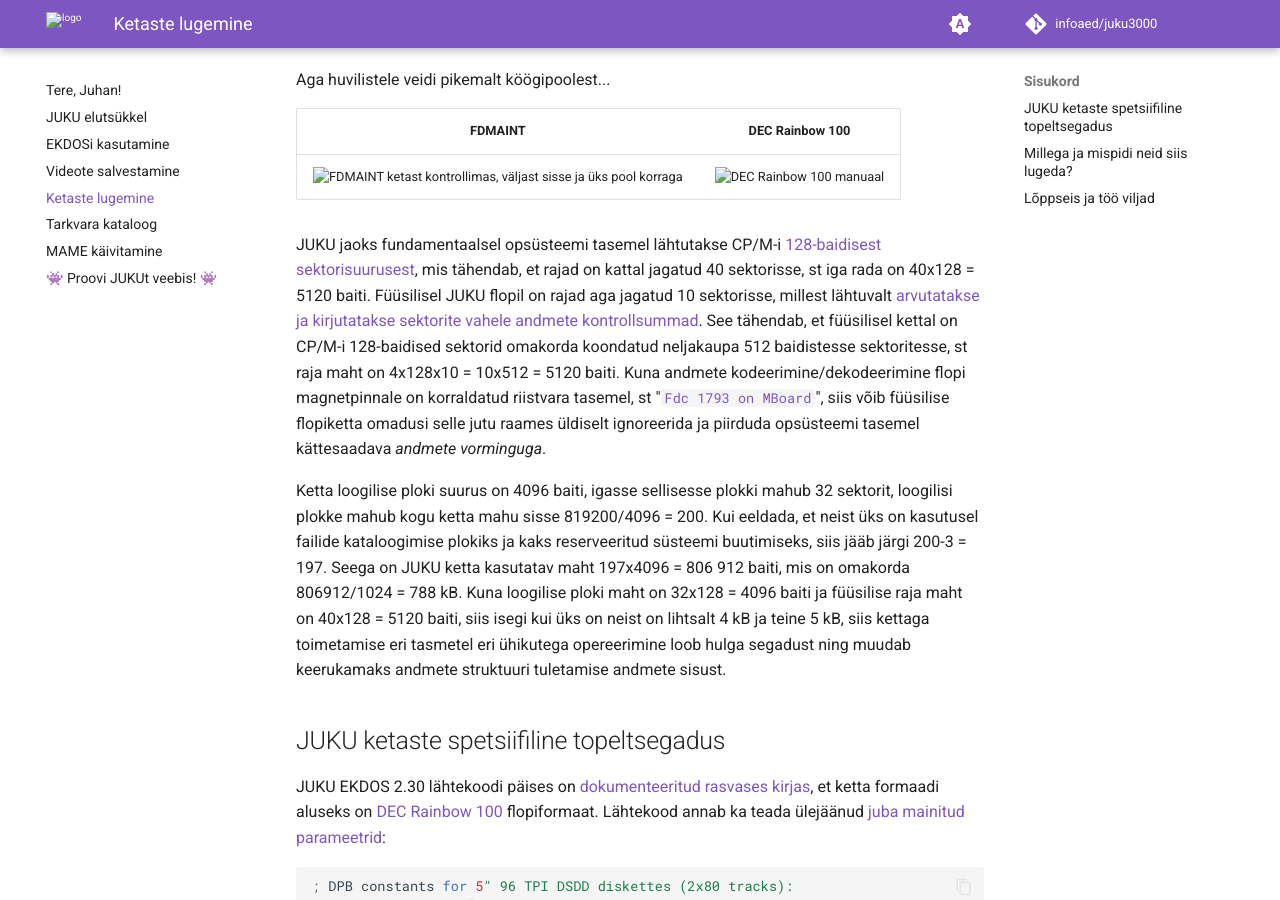
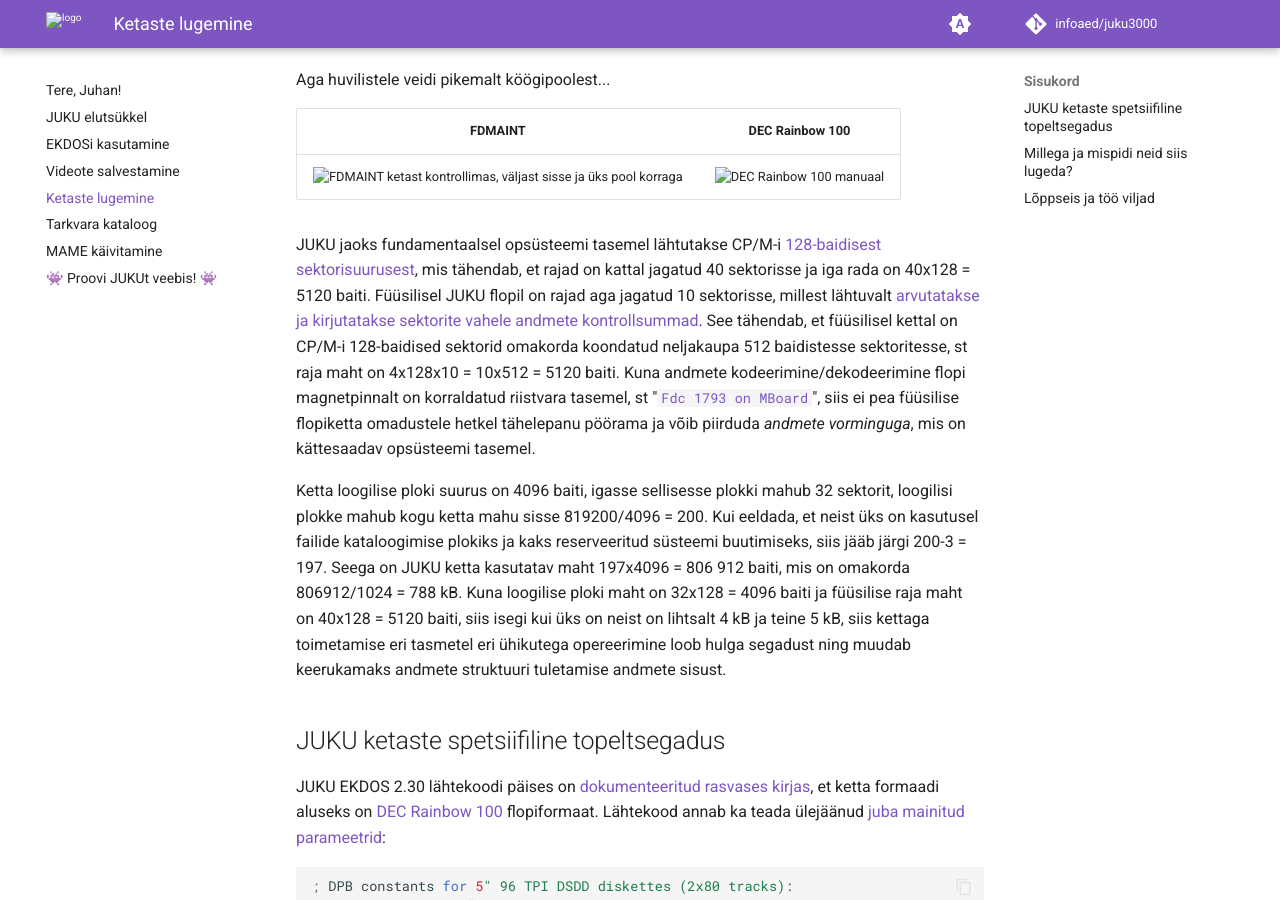
Before and after one commit to infoaed/juku3000, an MkDocs documentation site: the page built from docs/kettad.md, in a window 1280 px wide and 900 px high, scrolled down 425 px. Built offline with MkDocs 1.6.1 and Material for MkDocs 9.7.7, drawn with Linux system fonts in a browser that asks for light colours; comment, search, counter and statistics services are not loaded.

Commit message:
Update kettad.md

```diff
--- a/docs/kettad.md
+++ b/docs/kettad.md
@@ -13,7 +13,7 @@ FDMAINT             |  DEC Rainbow 100
 :-------------------------:|:-------------------------:
 ![FDMAINT ketast kontrollimas, väljast sisse ja üks pool korraga](/images/disk5.png)  |  ![DEC Rainbow 100 manuaal](/images/rainbow-logo.png)
 
-JUKU jaoks fundamentaalsel opsüsteemi tasemel lähtutakse CP/M-i [128-baidisest sektorisuurusest](https://en.wikipedia.org/wiki/CP/M#Basic_Input_Output_System), mis tähendab, et rajad on kattal jagatud 40 sektorisse, st iga rada on 40x128 = 5120 baiti. Füüsilisel JUKU flopil on rajad aga jagatud 10 sektorisse, millest lähtuvalt [arvutatakse ja kirjutatakse sektorite vahele andmete kontrollsummad](https://en.wikipedia.org/wiki/Modified_frequency_modulation#MFM_coding). See tähendab, et füüsilisel kettal on CP/M-i 128-baidised sektorid omakorda koondatud neljakaupa 512 baidistesse sektoritesse, st raja maht on 4x128x10 = 10x512 = 5120 baiti. Kuna andmete kodeerimine/dekodeerimine flopi magnetpinnale on korraldatud riistvara tasemel, st "[`Fdc 1793 on MBoard`](https://en.wikipedia.org/wiki/Western_Digital_FD1771)", siis võib füüsilise flopiketta omadusi selle jutu raames üldiselt ignoreerida ja piirduda opsüsteemi tasemel kättesaadava _andmete vorminguga_.
+JUKU jaoks fundamentaalsel opsüsteemi tasemel lähtutakse CP/M-i [128-baidisest sektorisuurusest](https://en.wikipedia.org/wiki/CP/M#Basic_Input_Output_System), mis tähendab, et rajad on kattal jagatud 40 sektorisse ja iga rada on 40x128 = 5120 baiti. Füüsilisel JUKU flopil on rajad aga jagatud 10 sektorisse, millest lähtuvalt [arvutatakse ja kirjutatakse sektorite vahele andmete kontrollsummad](https://en.wikipedia.org/wiki/Modified_frequency_modulation#MFM_coding). See tähendab, et füüsilisel kettal on CP/M-i 128-baidised sektorid omakorda koondatud neljakaupa 512 baidistesse sektoritesse, st raja maht on 4x128x10 = 10x512 = 5120 baiti. Kuna andmete kodeerimine/dekodeerimine flopi magnetpinnalt on korraldatud riistvara tasemel, st "[`Fdc 1793 on MBoard`](https://en.wikipedia.org/wiki/Western_Digital_FD1771)", siis ei pea füüsilise flopiketta omadustele hetkel tähelepanu pöörama ja võib piirduda _andmete vorminguga_, mis on kättesaadav opsüsteemi tasemel.
 
 Ketta loogilise ploki suurus on 4096 baiti, igasse sellisesse plokki mahub 32 sektorit, loogilisi plokke mahub kogu ketta mahu sisse 819200/4096 = 200. Kui eeldada, et neist üks on kasutusel failide kataloogimise plokiks ja kaks reserveeritud süsteemi buutimiseks, siis jääb järgi 200-3 = 197. Seega on JUKU ketta kasutatav maht 197x4096 = 806 912 baiti, mis on omakorda 806912/1024 = 788 kB. Kuna loogilise ploki maht on 32x128 = 4096 baiti ja füüsilise raja maht on 40x128 = 5120 baiti, siis isegi kui üks on neist on lihtsalt 4 kB ja teine 5 kB, siis kettaga toimetamise eri tasmetel eri ühikutega opereerimine loob hulga segadust ning muudab keerukamaks andmete struktuuri tuletamise andmete sisust.
 
```
